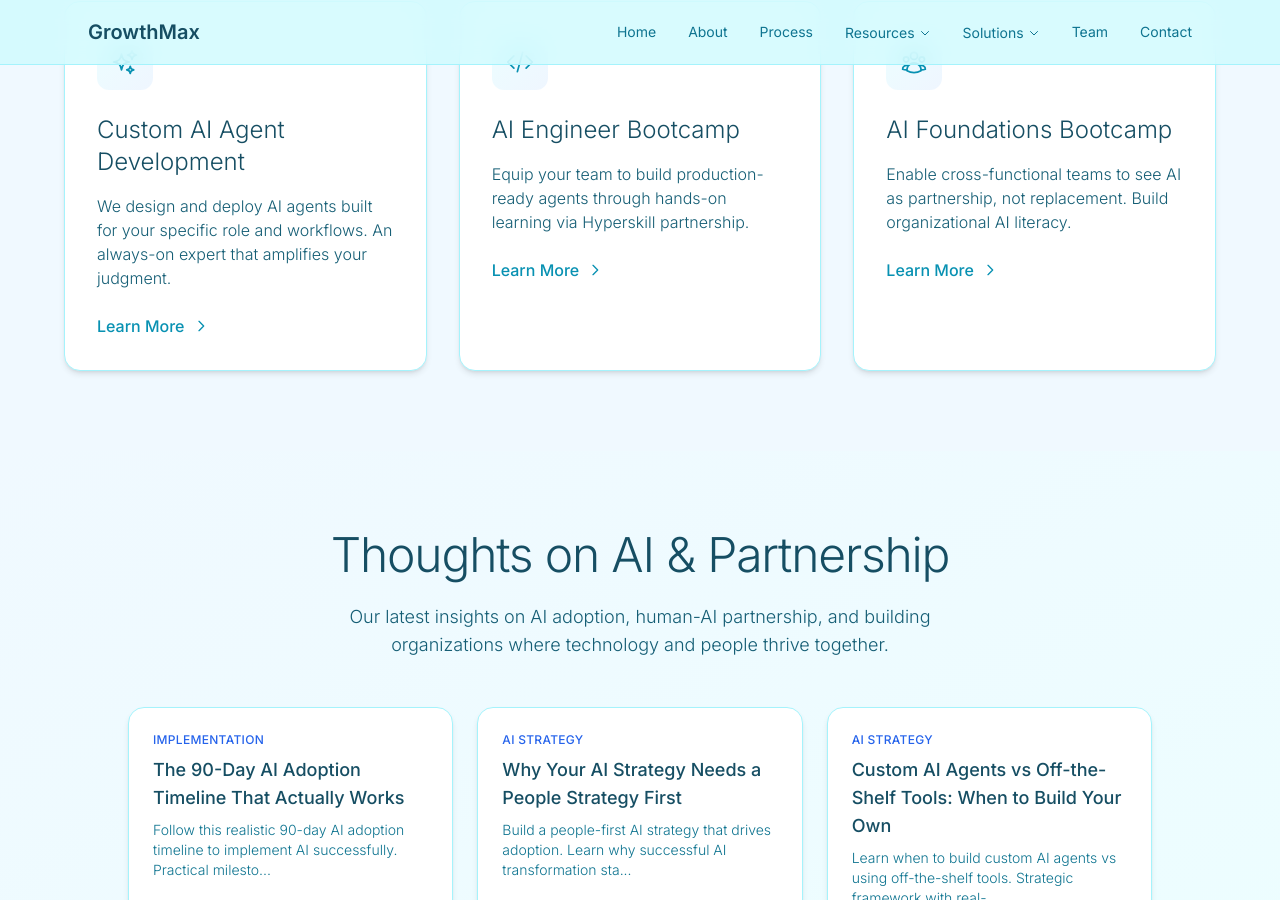
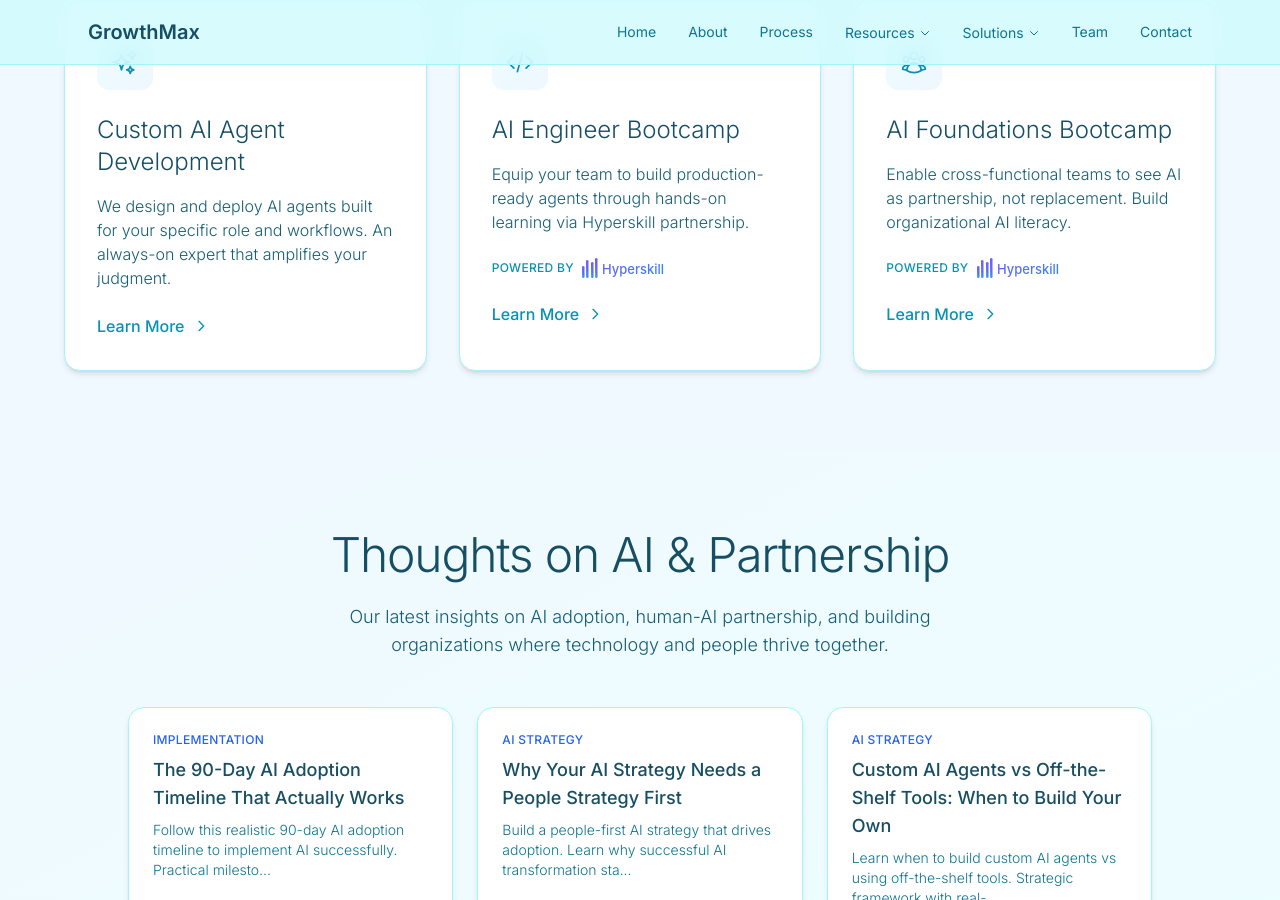
Before and after one commit to growthmaxinc/growthmaxweb, a Jekyll site: the page built from index.html, in a window 1280 px wide and 900 px high, scrolled down 2581 px. Built offline with Jekyll 4.4.1, drawn with Linux system fonts in a browser that asks for light colours; nearby versions of some CDN libraries; a script that is not in the unit is left out.

Commit message:
Add Hyperskill logo branding to bootcamp cards and solution pages

```diff
--- a/index.html
+++ b/index.html
@@ -320,6 +320,10 @@ description: "GrowthMax builds custom AI agents tailored to your role. Augment y
 					</div>
 					<h3 class="text-2xl font-light text-cyan-900 mb-4">AI Engineer Bootcamp</h3>
 					<p class="text-cyan-800 font-light mb-6">Equip your team to build production-ready agents through hands-on learning via Hyperskill partnership.</p>
+					<div class="flex items-center gap-2 mb-6">
+						<span class="text-xs text-cyan-600 font-medium uppercase tracking-wide">Powered by</span>
+						<img src="/hyperskill-logo.svg" alt="Hyperskill" class="h-5">
+					</div>
 					<a href="/solutions/bootcamp/" class="inline-flex items-center gap-2 text-cyan-600 hover:text-cyan-800 font-medium group">
 						Learn More
 						<svg class="w-4 h-4 group-hover:translate-x-1 transition-transform" fill="none" stroke="currentColor" viewBox="0 0 24 24"><path stroke-linecap="round" stroke-linejoin="round" stroke-width="2" d="M9 5l7 7-7 7"></path></svg>
@@ -333,6 +337,10 @@ description: "GrowthMax builds custom AI agents tailored to your role. Augment y
 					</div>
 					<h3 class="text-2xl font-light text-cyan-900 mb-4">AI Foundations Bootcamp</h3>
 					<p class="text-cyan-800 font-light mb-6">Enable cross-functional teams to see AI as partnership, not replacement. Build organizational AI literacy.</p>
+					<div class="flex items-center gap-2 mb-6">
+						<span class="text-xs text-cyan-600 font-medium uppercase tracking-wide">Powered by</span>
+						<img src="/hyperskill-logo.svg" alt="Hyperskill" class="h-5">
+					</div>
 					<a href="/solutions/foundations/" class="inline-flex items-center gap-2 text-cyan-600 hover:text-cyan-800 font-medium group">
 						Learn More
 						<svg class="w-4 h-4 group-hover:translate-x-1 transition-transform" fill="none" stroke="currentColor" viewBox="0 0 24 24"><path stroke-linecap="round" stroke-linejoin="round" stroke-width="2" d="M9 5l7 7-7 7"></path></svg>
--- a/solutions/bootcamp.html
+++ b/solutions/bootcamp.html
@@ -22,7 +22,10 @@ permalink: /solutions/bootcamp/
 		<div class="max-w-4xl mx-auto text-center">
 			<h1 data-aos="fade-up" class="text-4xl md:text-5xl font-light tracking-tight text-cyan-900 mb-6">AI Engineer Bootcamp</h1>
 			<p data-aos="fade-up" data-aos-delay="100" class="text-lg text-gray-700">Train your team to build with AI. Production-ready agents through hands-on learning.</p>
-			<p data-aos="fade-up" data-aos-delay="150" class="text-sm text-cyan-600 font-light mt-4">In partnership with Hyperskill</p>
+			<div data-aos="fade-up" data-aos-delay="150" class="flex items-center justify-center gap-2 mt-4">
+				<span class="text-sm text-cyan-600 font-light">Powered by</span>
+				<img src="/hyperskill-logo.svg" alt="Hyperskill" class="h-6">
+			</div>
 		</div>
 	</section>
 
--- a/solutions/foundations.html
+++ b/solutions/foundations.html
@@ -22,7 +22,10 @@ permalink: /solutions/foundations/
 		<div class="max-w-4xl mx-auto text-center">
 			<h1 data-aos="fade-up" class="text-4xl md:text-5xl font-light tracking-tight text-cyan-900 mb-6">AI Foundations Bootcamp</h1>
 			<p data-aos="fade-up" data-aos-delay="100" class="text-lg text-gray-700">Build organizational AI literacy. Enable cross-functional teams to embrace AI as partnership.</p>
-			<p data-aos="fade-up" data-aos-delay="150" class="text-sm text-cyan-600 font-light mt-4">In partnership with Hyperskill</p>
+			<div data-aos="fade-up" data-aos-delay="150" class="flex items-center justify-center gap-2 mt-4">
+				<span class="text-sm text-cyan-600 font-light">Powered by</span>
+				<img src="/hyperskill-logo.svg" alt="Hyperskill" class="h-6">
+			</div>
 		</div>
 	</section>
 
```
Also changed, not shown: hyperskill-logo.svg (added).
